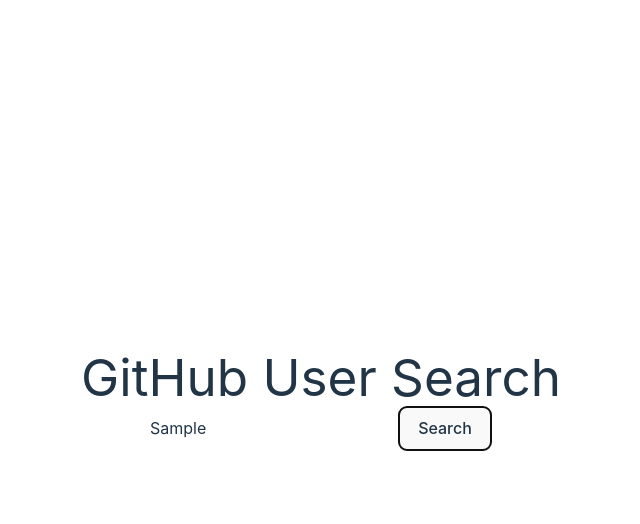
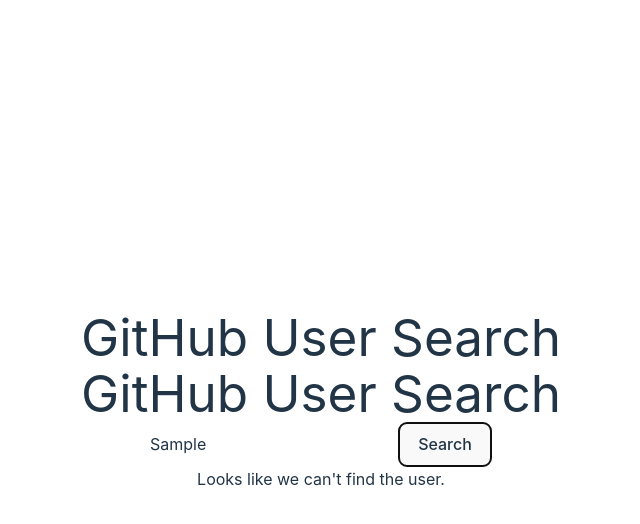
Before and after one commit to Arikeola100/alx-fe-reactjs, a React (Vite) app in the folder github-user-search/: page / in a window 1280 px wide. Both pictures are taken after typing "Sample" into the empty fields and a click on the button "Search". Shown: the top 524 px of the page, without its empty margins (319-959 px from the left). Built offline with nearby package versions, Linux system fonts and the light colour scheme; no server answers.

Commit message:
intregated GitHub API

```diff
--- a/github-user-search/src/App.jsx
+++ b/github-user-search/src/App.jsx
@@ -4,7 +4,7 @@
 
 function App() {
   return (
-    <div className="App">
+    <div className="min-h-screen bg-gray-100 flex items-center justify-center">
       <h1>GitHub User Search</h1>
       <Search />
     </div>
--- a/github-user-search/src/components/Search.jsx
+++ b/github-user-search/src/components/Search.jsx
@@ -1,37 +1,57 @@
-import React, { useState } from 'react';
-import axios from 'axios';
+import React, { useState } from "react";
+import { fetchUserData } from "../services/githubService";
 
 const Search = () => {
-  const [username, setUsername] = useState('');
-  const [userData, setUserData] = useState(null);
+  const [username, setUsername] = useState("");  // Capture input value
+  const [userData, setUserData] = useState(null); // Store fetched user data
+  const [loading, setLoading] = useState(false);  // Track loading state
+  const [error, setError] = useState(false);      // Track error state
 
-  const searchUser = async () => {
+  // Handle form submission
+  const handleSubmit = async (e) => {
+    e.preventDefault();
+    setLoading(true);
+    setError(false);
+    setUserData(null);
+
     try {
-      const response = await axios.get(`https://api.github.com/users/${username}`);
-      setUserData(response.data);
-    } catch (error) {
-      console.error('Error fetching user data:', error);
+      const data = await fetchUserData(username);  // Fetch data from GitHub API
+      setUserData(data);
+    } catch (err) {
+      setError(true);
+    } finally {
+      setLoading(false);  // Reset loading state
     }
   };
 
   return (
-    <div>
+    <div className="max-w-lg mx-auto p-4">
+      <h1 className="text-3xl font-bold mb-4">GitHub User Search</h1>
+      <form onSubmit={handleSubmit} className="mb-4">
         <input
           type="text"
+          className="border p-2 rounded w-full"
           value={username}
           onChange={(e) => setUsername(e.target.value)}
           placeholder="Enter GitHub username"
         />
-      <button onClick={searchUser}>Search</button>
+        <button type="submit" className="mt-2 bg-blue-500 text-white py-2 px-4 rounded hover:bg-blue-600">
+          Search
+        </button>
+      </form>
 
+      {/* Conditional Rendering */}
+      {loading && <p>Loading...</p>}
+      {error && <p>Looks like we can't find the user.</p>}
       {userData && (
-        <div>
-          <h2>{userData.login}</h2>
-          <img src={userData.avatar_url} alt={userData.login} width="100" />
-          <p>{userData.bio}</p>
-          <a href={userData.html_url} target="_blank" rel="noopener noreferrer">
-            View Profile
+        <div className="mt-4 bg-white shadow-lg rounded p-4">
+          <img src={userData.avatar_url} alt={userData.login} className="w-20 h-20 rounded-full" />
+          <h2 className="text-xl font-bold mt-2">{userData.login}</h2>
+          <p>
+            <a href={userData.html_url} target="_blank" rel="noreferrer" className="text-blue-500">
+              Visit GitHub Profile
             </a>
+          </p>
         </div>
       )}
     </div>
--- a/github-user-search/src/services/githubService.js
+++ b/github-user-search/src/services/githubService.js
@@ -0,0 +1,7 @@
+import axios from "axios";
+
+// GitHub API endpoint to fetch user data
+export const fetchUserData = async (username) => {
+  const response = await axios.get(`https://api.github.com/users/${username}`);
+  return response.data;
+};
```
Lines whose indentation alone changed are shown as unchanged.
